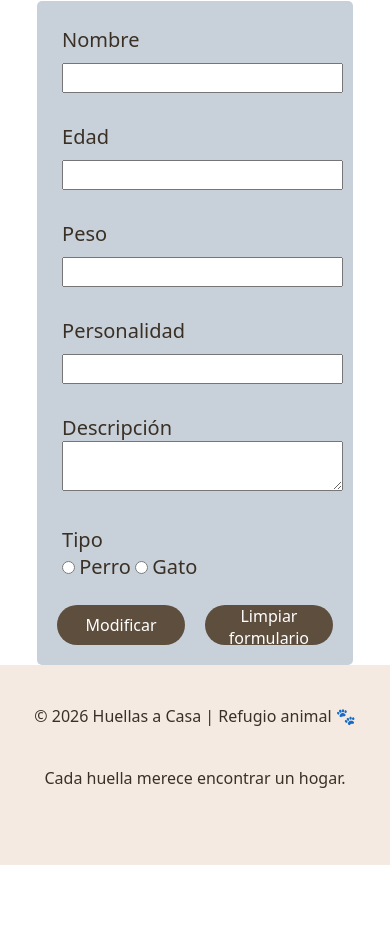
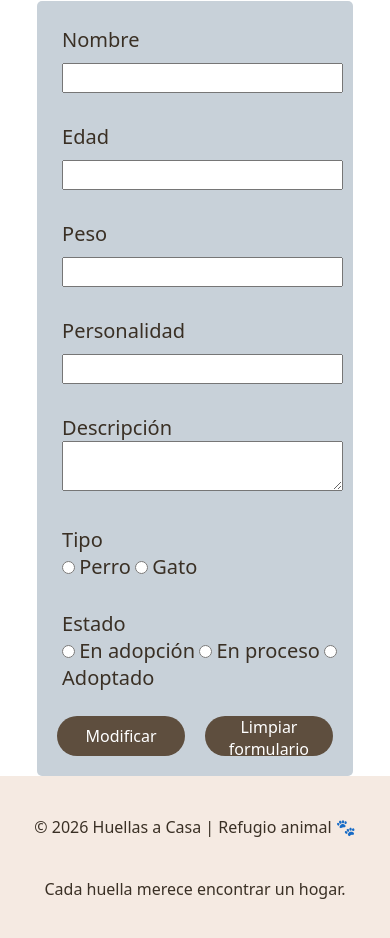
Before and after one commit to Pato2006/Huellas-a-casa, a plain HTML site: page detalle_modificar_admin.html in a window 390 px wide. Shown: the part 665-1603 px from the top of the page. Before the commit the page ends 1530 px from the top, so only its background shows below. Drawn offline with Linux system fonts and the light colour scheme.

Commit message:
agrego estado de adopcion y cambio responsive perfil

```diff
--- a/css/responsive.css
+++ b/css/responsive.css
@@ -384,7 +384,14 @@
         margin-bottom: 30px;
     }
 }
+/* Login y registro*/
 
+@media (max-width: 1000px) {
+    .perfil-caja {
+        width: 90%;
+        padding: 15px;
+    }
+}
 /* Detalle Modificar Admin */
 @media (max-width: 1000px) {
 
--- a/detalle_modificar_admin.html
+++ b/detalle_modificar_admin.html
@@ -78,6 +78,18 @@
                         <input type="radio" name="tipo" value="gato">
                         <label for="gato" class="texto">Gato</label>
                     </div>
+                    <div class="columna">
+                        <span class="texto">Estado</span><br>
+
+                        <input type="radio" name="tipo" value="perro" required>
+                        <label for="perro" class="texto">En adopción</label>
+
+                        <input type="radio" name="tipo" value="gato">
+                        <label for="gato" class="texto">En proceso</label>
+
+                        <input type="radio" name="tipo" value="gato">
+                        <label for="gato" class="texto">Adoptado</label>
+                    </div>
 
                     <!-- terminan las preguntas-->
 
```
Also changed, not shown: cargar_animales.html (+1 -2 lines), perfil.html (+1 -1 lines), css/perfil.css (line endings or trailing spaces).
